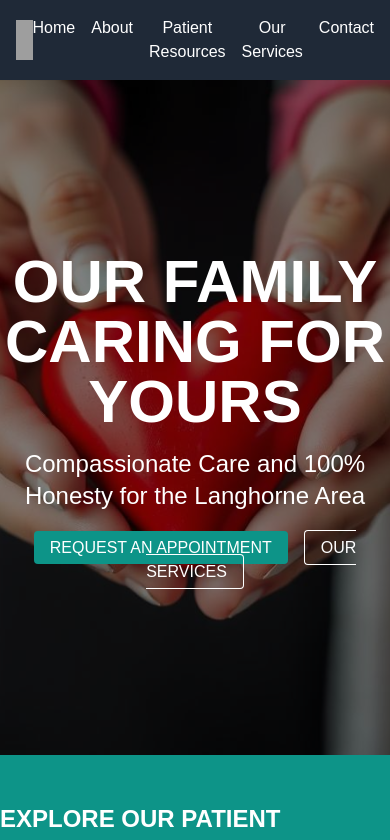
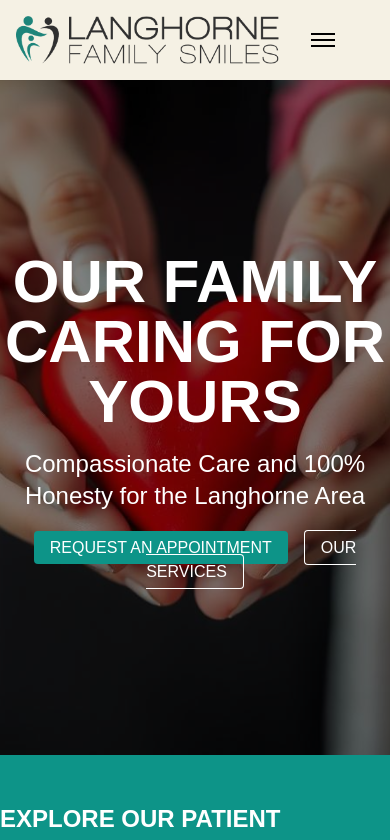
Before and after one commit to 404reese/mastical-dw-next, a Next.js app: page / in a window 390 px wide. Shown: the top 840 px of the page. Built offline with nearby package versions, Linux system fonts and the light colour scheme; grey boxes are pictures that could not be loaded; a web font is replaced by a local one.

Commit message:
st-update

```diff
--- a/package.json
+++ b/package.json
@@ -9,7 +9,9 @@
     "lint": "next lint"
   },
   "dependencies": {
+    "@nextui-org/navbar": "^2.2.7",
     "@radix-ui/react-navigation-menu": "^1.2.3",
+    "bootstrap": "^5.3.3",
     "class-variance-authority": "^0.7.1",
     "clsx": "^2.1.1",
     "framer-motion": "^11.15.0",
--- a/src/components/Navbar.tsx
+++ b/src/components/Navbar.tsx
@@ -1,93 +1,202 @@
-// components/Navbar.tsx
 "use client";
+import { useState, useEffect } from 'react';
 
-import Link from 'next/link';
-import React, { useState } from 'react';
+interface NavItem {
+  label: string;
+  href?: string;
+  dropdownItems?: NavItem[];
+}
 
-const Navbar: React.FC = () => {
-  const [aboutDropdown, setAboutDropdown] = useState(false);
-  const [patientResourcesDropdown, setPatientResourcesDropdown] = useState(false);
-  const [servicesDropdown, setServicesDropdown] = useState(false);
+const Navbar = () => {
+  const [isOpen, setIsOpen] = useState(false);
+  const [activeDropdown, setActiveDropdown] = useState('');
+  const [activeSubDropdown, setActiveSubDropdown] = useState('');
+
+  const navItems: NavItem[] = [
+    { label: 'Home', href: '/' },
+    {
+      label: 'About',
+      dropdownItems: [
+        { label: 'Meet Our Doctor', href: '/about/doctor' },
+        { label: 'Our Office Tour', href: '/about/office' },
+      ]
+    },
+    {
+      label: 'Patient Resources',
+      dropdownItems: [
+        { label: 'Financial Options', href: '/patient-resources/financial-options' },
+        { label: 'Gallery', href: '/patient-resources/gallery' },
+        { label: 'Patient Form', href: '/patient-resources/patient-form' },
+        { label: 'Reviews', href: '/patient-resources/reviews' },
+        { label: 'Special Offers', href: '/patient-resources/special-offers' },
+      ]
+    },
+    {
+      label: 'Our Services',
+      dropdownItems: [
+        {
+          label: 'Cosmetic Dentistry',
+          dropdownItems: [
+            { label: 'Dental Veneers', href: '/our-services/cosmetic-dentistry/dental-veneers' },
+            { label: 'Invisalign Clear Aligners', href: '/our-services/cosmetic-dentistry/invisalign-clear-aligners' },
+            { label: 'Zoom Teeth Whitening', href: '/our-services/cosmetic-dentistry/zoom-teeth-whitening' },
+          ]
+        },
+        {
+          label: 'Dental Technology',
+          dropdownItems: [
+            { label: 'Cone Beam 3D Imaging', href: '/our-services/dental-technology/cone-beam-3d-imaging' },
+            { label: 'Digital Scanner', href: '/our-services/dental-technology/digital-scanner' },
+          ]
+        },
+        {
+          label: 'General & Family Dentistry ',
+          dropdownItems: [
+            { label: 'Cavity Detection', href: '/our-services/dentistry/cavity-detection' },
+            { label: 'Dental Cleanings and Exams', href: '/our-services/dentistry/dental-cleanings-and-exams' },
+            { label: 'Sports Mouth Guards', href: '/our-services/dentistry/sports-mouth-guards' },
+            { label: 'Tooth Extractions', href: '/our-services/dentistry/tooth-extractions' },
+            { label: 'Wisdom Teeth Removal', href: '/our-services/dentistry/wisdom-teeth-removal' },
+          ]
+        },
+      ]
+    },
+    { label: 'Contact', href: '/contact' },
+  ];
+
+  const handleDropdownToggle = (label: string) => {
+    if (label === activeDropdown) {
+      setActiveDropdown('');
+      setActiveSubDropdown('');
+    } else {
+      setActiveDropdown(label);
+    }
+  };
+
+  const handleSubDropdownToggle = (label: string) => {
+    if (label === activeSubDropdown) {
+      setActiveSubDropdown('');
+    } else {
+      setActiveSubDropdown(label);
+    }
+  };
+
+  const handleOutsideClick = () => {
+    setActiveDropdown('');
+    setActiveSubDropdown('');
+  };
+
+  useEffect(() => {
+    document.addEventListener('click', (event) => {
+      if (event.target instanceof HTMLElement && !event.target.closest('.navbar')) {
+        handleOutsideClick();
+      }
+    });
+    return () => {
+      document.removeEventListener('click', handleOutsideClick);
+    };
+  }, []);
 
   return (
-    <nav className="flex justify-between items-center p-4 bg-gray-800 text-white">
-      <div className="logo">
-        <Link href="/">
-          <img src="/logo.png" alt="Logo" className="h-10 cursor-pointer" />
-        </Link>
-      </div>
-      <div className="nav-links flex space-x-4">
-        <Link href="/" className="hover:underline">
-          Home
-        </Link>
+    <nav className="navbar bg-[#F5F1E4] text-black p-4 flex items-center relative z-40">
+      {/* Logo */}
+      <img className="h-12 w-auto mr-8" src="/logo.webp" alt="Company Logo" /> {/* Add margin right for space */}
 
-        {/* About Dropdown */}
-        <div
-          className="relative"
-          onMouseEnter={() => setAboutDropdown(true)}
-          onMouseLeave={() => setAboutDropdown(false)}
-        >
-          <button className="hover:underline focus:outline-none">
-            About
-          </button>
-          {aboutDropdown && (
-            <div className="absolute left-0 mt-2 w-48 bg-gray-700 rounded-md shadow-lg z-10">
-              <Link href="/about/team" className="block px-4 py-2 hover:bg-gray-600">
-                Our Team
-              </Link>
-              <Link href="/about/mission" className="block px-4 py-2 hover:bg-gray-600">
-                Our Mission
-              </Link>
-            </div>
-          )}
-        </div>
+      {/* Navigation Links */}
+      <ul
+        className={`md:flex items-center space-x-4 ${isOpen ? 'flex' : 'hidden'} md:block absolute md:relative top-full left-32 right-0 bg-[#F5F1E4] md:bg-transparent md:p-0 p-4 z-50 text-xl`}
+      >
+        {navItems.map((item, index) => (
+          <li key={index} className="relative">
+            {/* Use <a> tags instead of <button> for navigation */}
+            <a
+              href={item.href}
+              className="hover:text-teal-800 transition duration-300 flex items-center"
+              onClick={() => handleDropdownToggle(item.label)}
+            >
+              {item.label}
+              {item.dropdownItems && (
+                <svg
+                  className="ml-2 w-4 h-4"
+                  fill="none"
+                  stroke="currentColor"
+                  viewBox="0 0 24 24"
+                  xmlns="http://www.w3.org/2000/svg"
+                >
+                  <path
+                    strokeLinecap="round"
+                    strokeLinejoin="round"
+                    strokeWidth="2"
+                    d="M19 9l-7 7-7-7"
+                  />
+                </svg>
+              )}
+            </a>
+            {item.dropdownItems && activeDropdown === item.label && (
+              <ul
+                className="absolute bg-[#F5F1E4] text-black p-4 space-y-2 top-full left-0 z-50"
+                style={{ width: 'auto', minWidth: 'max-content' }} // Adjust width to accommodate text
+              >
+                {item.dropdownItems.map((dropdownItem, dropdownIndex) => (
+                  <li key={dropdownIndex} className="relative">
+                    {/* Use <a> tags for dropdown items */}
+                    <a
+                      href={dropdownItem.href}
+                      className="hover:text-teal-600 transition duration-300 w-full text-left flex items-center"
+                      onClick={() => handleSubDropdownToggle(dropdownItem.label)}
+                    >
+                      {dropdownItem.label}
+                      {dropdownItem.dropdownItems && (
+                        <svg
+                          className="ml-2 w-4 h-4"
+                          fill="none"
+                          stroke="currentColor"
+                          viewBox="0 0 24 24"
+                          xmlns="http://www.w3.org/2000/svg"
+                        >
+                          <path
+                            strokeLinecap="round"
+                            strokeLinejoin="round"
+                            strokeWidth="2"
+                            d="M19 9l-7 7-7-7"
+                          />
+                        </svg>
+                      )}
+                    </a>
+                    {dropdownItem.dropdownItems && activeSubDropdown === dropdownItem.label && (
+                      <ul
+                        className="absolute bg-[#F5F1E4] text-black p-4 space-y-2 top-full left-full z-50"
+                        style={{ width: 'auto', minWidth: 'max-content' }} // Same for sub-dropdowns
+                      >
+                        {dropdownItem.dropdownItems.map((subDropdownItem, subDropdownIndex) => (
+                          <li key={subDropdownIndex}>
+                            <a
+                              href={subDropdownItem.href}
+                              className="hover:text-teal-600 transition duration-300 w-full text-left"
+                            >
+                              {subDropdownItem.label}
+                            </a>
+                          </li>
+                        ))}
+                      </ul>
+                    )}
+                  </li>
+                ))}
+              </ul>
+            )}
+          </li>
+        ))}
+      </ul>
 
-        {/* Patient Resources Dropdown */}
-        <div
-          className="relative"
-          onMouseEnter={() => setPatientResourcesDropdown(true)}
-          onMouseLeave={() => setPatientResourcesDropdown(false)}
-        >
-          <button className="hover:underline focus:outline-none">
-            Patient Resources
-          </button>
-          {patientResourcesDropdown && (
-            <div className="absolute left-0 mt-2 w-48 bg-gray-700 rounded-md shadow-lg z-10">
-              <Link href="/patient-resources/forms" className="block px-4 py-2 hover:bg-gray-600">
-                Forms
-              </Link>
-              <Link href="/patient-resources/faqs" className="block px-4 py-2 hover:bg-gray-600">
-                FAQs
-              </Link>
-            </div>
-          )}
-        </div>
-
-        {/* Our Services Dropdown */}
-        <div
-          className="relative"
-          onMouseEnter={() => setServicesDropdown(true)}
-          onMouseLeave={() => setServicesDropdown(false)}
-        >
-          <button className="hover:underline focus:outline-none">
-            Our Services
-          </button>
-          {servicesDropdown && (
-            <div className="absolute left-0 mt-2 w-48 bg-gray-700 rounded-md shadow-lg z-10">
-              <Link href="/our-services/service1" className="block px-4 py-2 hover:bg-gray-600">
-                Service 1
-              </Link>
-              <Link href="/our-services/service2" className="block px-4 py-2 hover:bg-gray-600">
-                Service 2
-              </Link>
-            </div>
-          )}
-        </div>
-
-        <Link href="/contact" className="hover:underline">
-          Contact
-        </Link>
-      </div>
+      {/* Hamburger Menu Button */}
+      <button
+        className="md:hidden flex flex-col items-center space-y-1"
+        onClick={() => setIsOpen(!isOpen)}
+      >
+        <div className="w-6 h-0.5 bg-black"></div>
+        <div className="w-6 h-0.5 bg-black"></div>
+        <div className="w-6 h-0.5 bg-black"></div>
+      </button>
     </nav>
   );
 };
--- a/src/components/hero/DentistSection.tsx
+++ b/src/components/hero/DentistSection.tsx
@@ -21,7 +21,7 @@ const DentistSection: React.FC = () => {
             MEET THE TEAM
           </a>
         </div>
-        <div className="container mx-auto flex flex-col lg:flex-row items-center bg-gray-800 text-white mt-12 p-8">
+        <div className="container mx-auto flex flex-col items-center bg-gray-800 text-white mt-12 p-8">
           <div className="text-4xl text-center mb-4 mt-4">NO INSURANCE NO PROBLEM <br /> WE ARE HERE TO HELP</div>
           <div className="flex space-x-4">
             <a className="mb-4 mt-4 inline-block bg-transparent text-white border border-white hover:bg-white hover:text-black py-2 px-4 rounded" href="#">
```
Also changed, not shown: src/app/about/doctor/page.tsx (renamed from src/app/about/ourDoctors/page.tsx), src/app/about/office/page.tsx (renamed from src/app/about/ourOffice/page.tsx), 1 other file (tests, documents, lock files or other folders).
